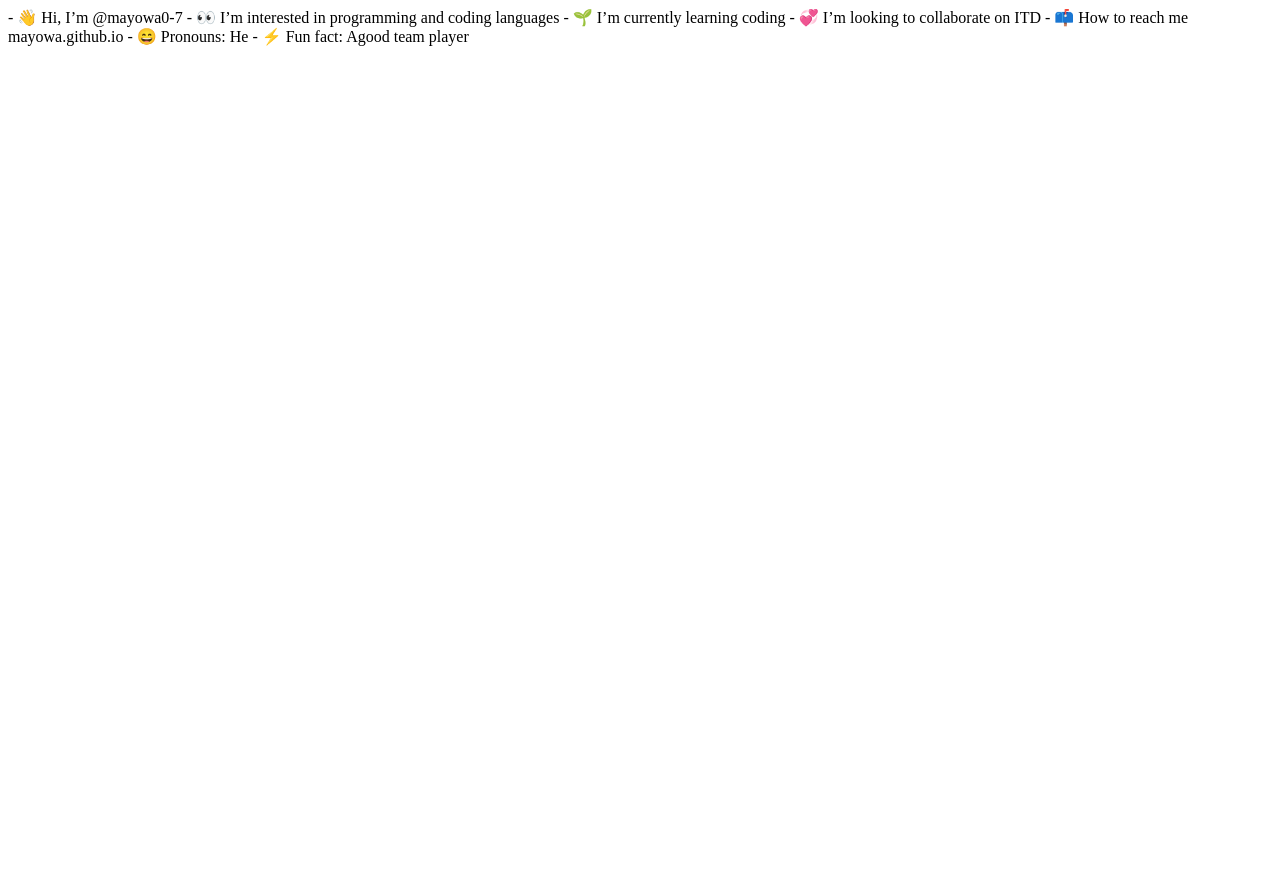
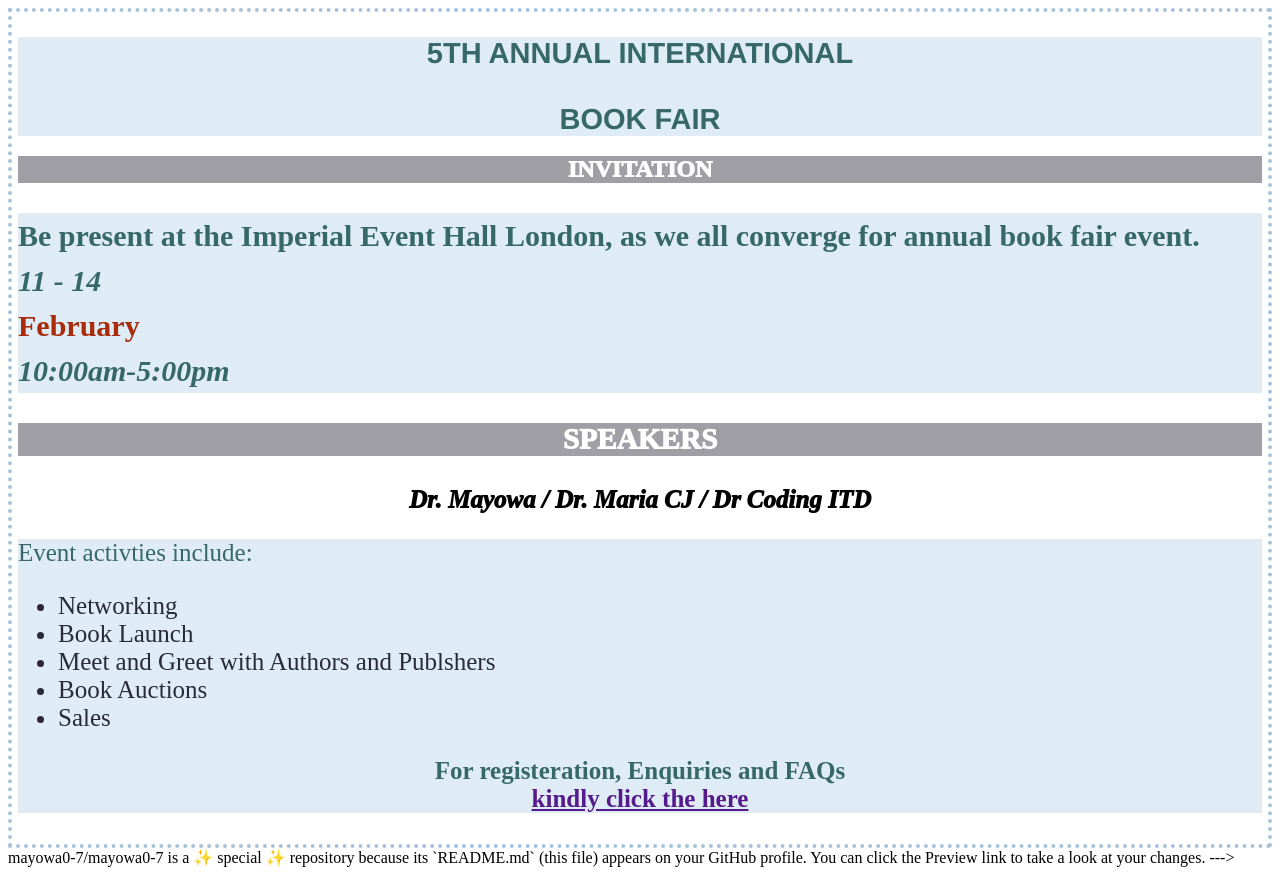
Before and after one commit to mayowa0-7/mayowa0-7, a plain HTML site: page index.html in a window 1280 px wide. Before the commit the page ends 800 px from the top, so only its background shows below. Drawn offline with Linux system fonts and the light colour scheme.

Commit message:
index.html

```diff
--- a/index.html
+++ b/index.html
@@ -1,12 +1,101 @@
-- 👋 Hi, I’m @mayowa0-7
-- 👀 I’m interested in programming and coding languages
-- 🌱 I’m currently learning coding
-- 💞️ I’m looking to collaborate on ITD
-- 📫 How to reach me mayowa.github.io
-- 😄 Pronouns: He
-- ⚡ Fun fact: Agood team player
+<!DOCTYPE html>
+<html>
+    <head>
+        <meta charset="utf-8">
+        <title>Project: Event invite</title>
+        <style>
+           h1 { font-family:Helvetica;
+                background:rgb(223, 236, 245);
+                font-size:29px;
+                font-weight:900;
+                color:rgb(54, 104, 105);
 
-<!---
+           }
+           p { color:rgb(54, 104, 105);
+           }
+            #invitation{ background-color:rgb(160, 159, 166);
+            text-align:center;
+            color:white;
+            font-weight:1000;
+
+           }
+           .speaker {color:white;
+               background-color:rgb(160, 159, 166);
+               font-weight:1000;
+                text-align:center;
+
+           }
+           .names{ font-weight:1000;
+                    font-style:italic;
+                    text-align:center;
+                    color:black;
+
+           }
+           .date { font-size :1.2em;
+                    font-weight:bold;
+                    line-height:1.5em;
+                    z-index:1;
+
+           }
+           ul {color:rgb(41, 42, 56);
+           }
+           .february { color:rgb(168, 43, 12);}
+           .registration{ font-weight:bold;
+                            text-align:center;
+           }
+           #the-body{ margin:auto;
+           border:4px dotted rgb(167, 193, 219);
+           padding:6px;
+
+           }
+
+           #be-present {background:rgb(223, 236, 245);
+               width:100%;
+               font-size:25px;
+
+
+           }
+        #host{background:rgb(255, 255, 255);
+               width:100%;
+               font-size:25px;
+
+        }
+        #event{
+            background:rgb(223, 236, 245);
+               width:100%;
+               font-size:25px;}
+        </style>
+    </head>
+    <body>
+        <div id="the-body">
+        <h1><center>5TH ANNUAL INTERNATIONAL</center> <br><center>BOOK FAIR</center></h1>
+        <h2 id="invitation">INVITATION</h2>
+        <div id="be-present">
+        <p class="date"> Be present at the Imperial Event Hall London, as we all converge for annual book fair event.<br><strong> <em>11 - 14</em><br><span class="february">February</span><br><em>10:00am-5:00pm</em></strong></p>
+
+        </div>
+        <div id="host"><h3 class="speaker">SPEAKERS</h3>
+           <p class="names">Dr. Mayowa / Dr. Maria CJ / Dr Coding ITD</p>
+           </div>
+
+
+        <div id="event"><p>Event activties include:</p>
+        <ul>
+            <li>Networking</li>
+            <li>Book Launch</li>
+            <li>Meet and Greet with Authors and Publshers</li>
+            <li>Book Auctions </li>
+            <li>Sales</li>
+        </ul>
+
+
+        <p class="registration"> For registeration, Enquiries and FAQs<br><a href=""> kindly  click the here</a>
+        </p>
+        </div>
+        </div>
+
+    </body>
+</html>
 mayowa0-7/mayowa0-7 is a ✨ special ✨ repository because its `README.md` (this file) appears on your GitHub profile.
 You can click the Preview link to take a look at your changes.
 --->
```
